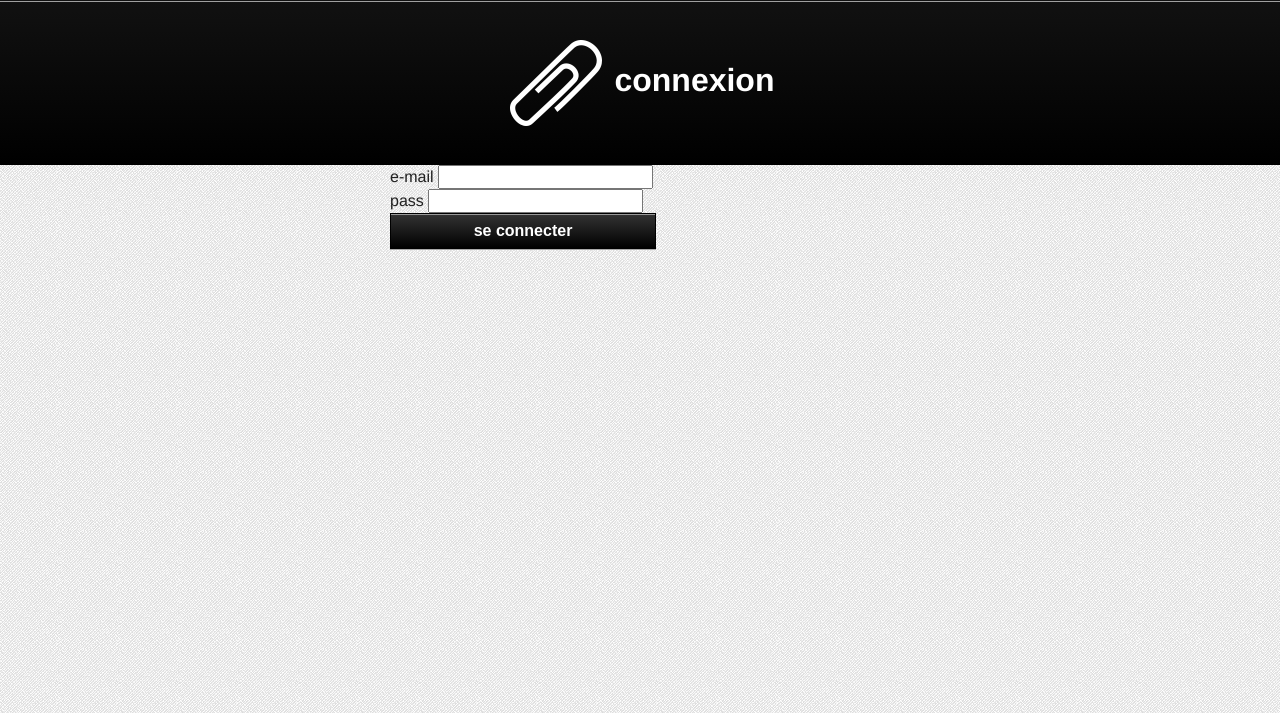
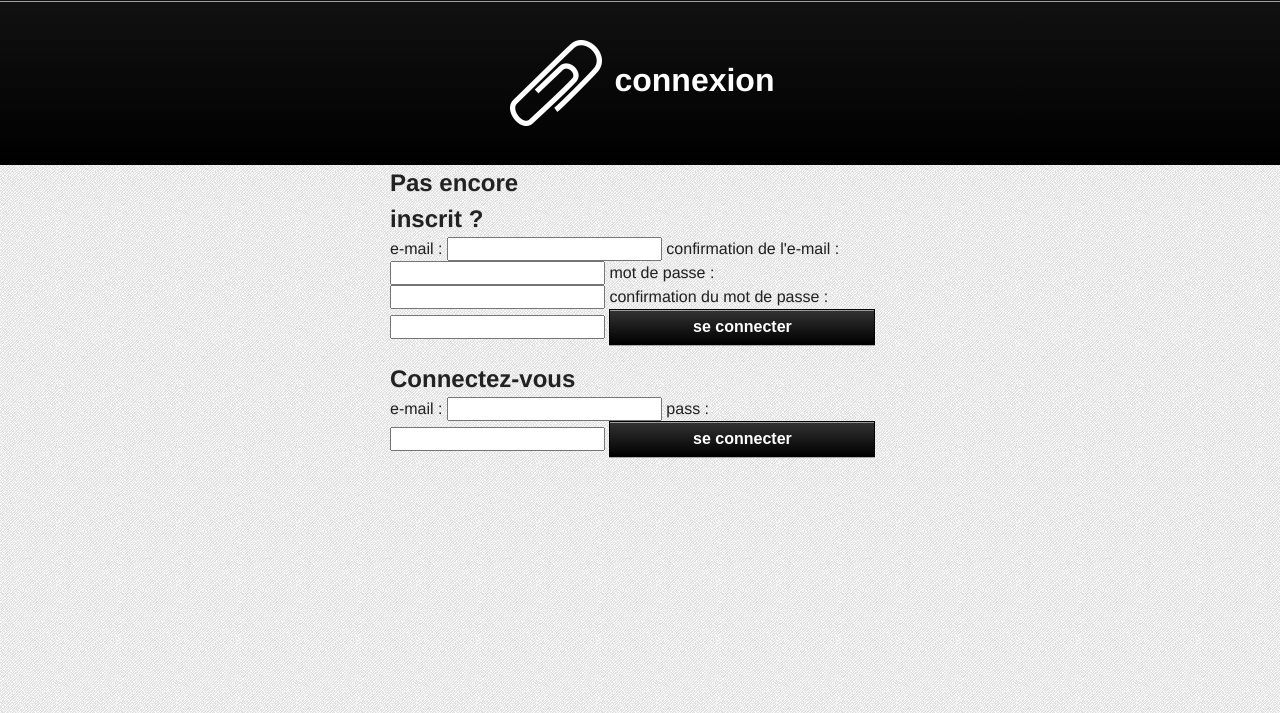
Before and after one commit to iacuzzoGiovanni/monCurl, a CodeIgniter app: page /monCurl/index.php/member/index in a window 1280 px wide. Shown: the top 713 px of the page. Run offline with CodeIgniter, Linux system fonts and the light colour scheme.

Commit message:
formulaire inscription html

```diff
--- a/application/controllers/member.php
+++ b/application/controllers/member.php
@@ -14,7 +14,9 @@
 		}
 
 		public function signIn(){
-
+			if($this->input->post('email1') === $this->input->post('email2'))
+			$email = $this->input->post('email');
+			$mdp = $this->input->post('mdp');
 		}
 
 		public function login(){
--- a/application/views/lister.php
+++ b/application/views/lister.php
@@ -1,4 +1,3 @@
-<?= var_dump($this->session->userdata['id']); ?>
 <section id="form">
 	<?= form_open('curl/choix') ?>
 	<fieldset>
--- a/application/views/member_action.php
+++ b/application/views/member_action.php
@@ -1,19 +1,46 @@
-<div>
+<section>
+	<h2>Pas encore inscrit&nbsp;?</h2>
+	<?= form_open('member/signIn',
+				  array(
+				  	'method' => 'post'
+				  		)); ?>
+		<?=  form_fieldset() ?>
+
+			<?= form_label('e-mail&nbsp;:', 'emailI') ?>
+			<?= form_input(array('id' => 'emailI', 'value' => '', 'name' => 'email1')) ?>
+
+			<?= form_label('confirmation de l\'e-mail&nbsp;:', 'emailI2') ?>
+			<?= form_input(array('id' => 'emailI2', 'value' => '', 'name' => 'email2')) ?>
+
+			<?= form_label('mot de passe&nbsp;:', 'mdpI') ?>
+			<?= form_password(array('id' => 'mdpI', 'value' => '', 'name' => 'mdp1')) ?>
+
+			<?= form_label('confirmation du mot de passe&nbsp;:', 'mdpI2') ?>
+			<?= form_password(array('id' => 'mdpI2', 'value' => '', 'name' => 'mdp2')) ?>
+
+			<?= form_submit(array('id' => 'envoyer', 'value' => 'se connecter', 'name' => 'envoyer')) ?>
+
+		<?= form_fieldset_close() ?>
+	<?= form_close() ?>
+</section>
+<section>
+	<h2>Connectez-vous</h2>
 	<?= form_open('member/login',
 				  array(
 				  	'method' => 'post'
 				  		)); ?>
 
-	<fieldset>
-		<?= form_label('e-mail', 'email') ?>
-		<?= form_input(array('id' => 'email', 'value' => '', 'name' => 'email')) ?>
-	</fieldset>
-	<fieldset>
-		<?= form_label('pass', 'pass') ?>
-		<?= form_password(array('id' => 'mdp', 'value' => '', 'name' => 'mdp')) ?>
-	</fieldset>
-	<fieldset>
-		<?= form_submit(array('id' => 'envoyer', 'value' => 'se connecter', 'name' => 'envoyer')) ?>
-	</fieldset>
+		<?=  form_fieldset() ?>
+
+			<?= form_label('e-mail&nbsp;:', 'emailC') ?>
+			<?= form_input(array('id' => 'emailC', 'value' => '', 'name' => 'email')) ?>
+
+			<?= form_label('pass&nbsp;:', 'mdpC') ?>
+			<?= form_password(array('id' => 'mdpC', 'value' => '', 'name' => 'mdp')) ?>
+
+			<?= form_submit(array('id' => 'envoyer', 'value' => 'se connecter', 'name' => 'envoyer')) ?>
+
+		<?= form_fieldset_close() ?>
+
 	<?= form_close() ?>
-</div>
+</section>
```
